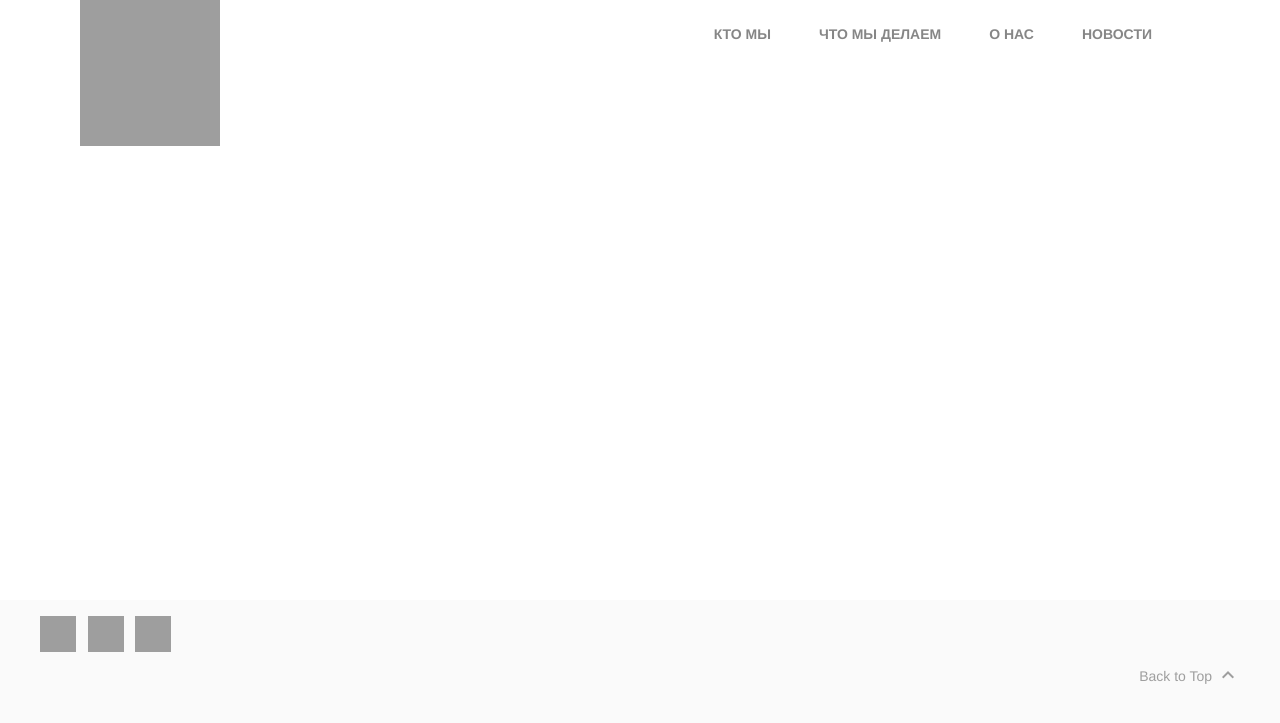
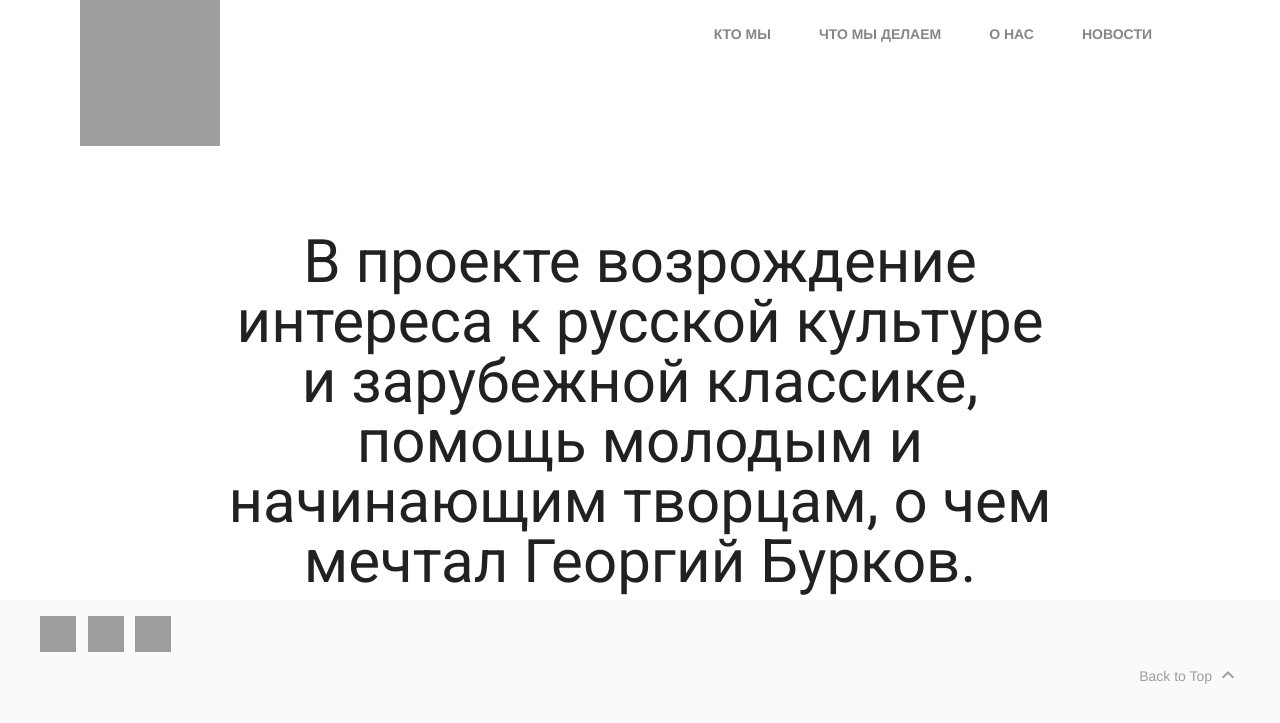
Before and after one commit to kvin1in/ToTom, a Jekyll site: the page built from whatWeDo.html, in a window 1280 px wide. Shown: the top 723 px of the page. Built offline with Jekyll 4.4.1, drawn with Linux system fonts in a browser that asks for light colours; grey boxes are pictures that could not be loaded.

Commit message:
debug text

```diff
--- a/whatWeDo.html
+++ b/whatWeDo.html
@@ -8,7 +8,7 @@
         <a name="top"></a>
         <div class="mdl-cell--8-col mdl-cell--2-offset">
         <div class="mdl-typography--text-center">
-          <div class="logo-font android-slogan">В проекте возрождение интереса к русской культуре и зарубежной классике, помощь молодым и начинающим творцам, о чем мечтал Георгий Бурков.</div>
+          <div class="logo-font-1 android-slogan">В проекте возрождение интереса к русской культуре и зарубежной классике, помощь молодым и начинающим творцам, о чем мечтал Георгий Бурков.</div>
 
 
         </div>
--- a/who.html
+++ b/who.html
@@ -8,7 +8,7 @@
         <a name="top"></a>
         <div class="mdl-cell--8-col mdl-cell--2-offset">
         <div class="mdl-typography--text-center">
-          <div class="logo-font android-slogan">В проекте возрождение интереса к русской культуре и зарубежной классике, помощь молодым и начинающим творцам, о чем мечтал Георгий Бурков.</div>
+          <div class="logo-font-1 android-slogan">В проекте возрождение интереса к русской культуре и зарубежной классике, помощь молодым и начинающим творцам, о чем мечтал Георгий Бурков.</div>
 
 
 
```
Also changed, not shown: css/creative.css (+7 -0 lines), about.html (added), css/styles.min.css.
